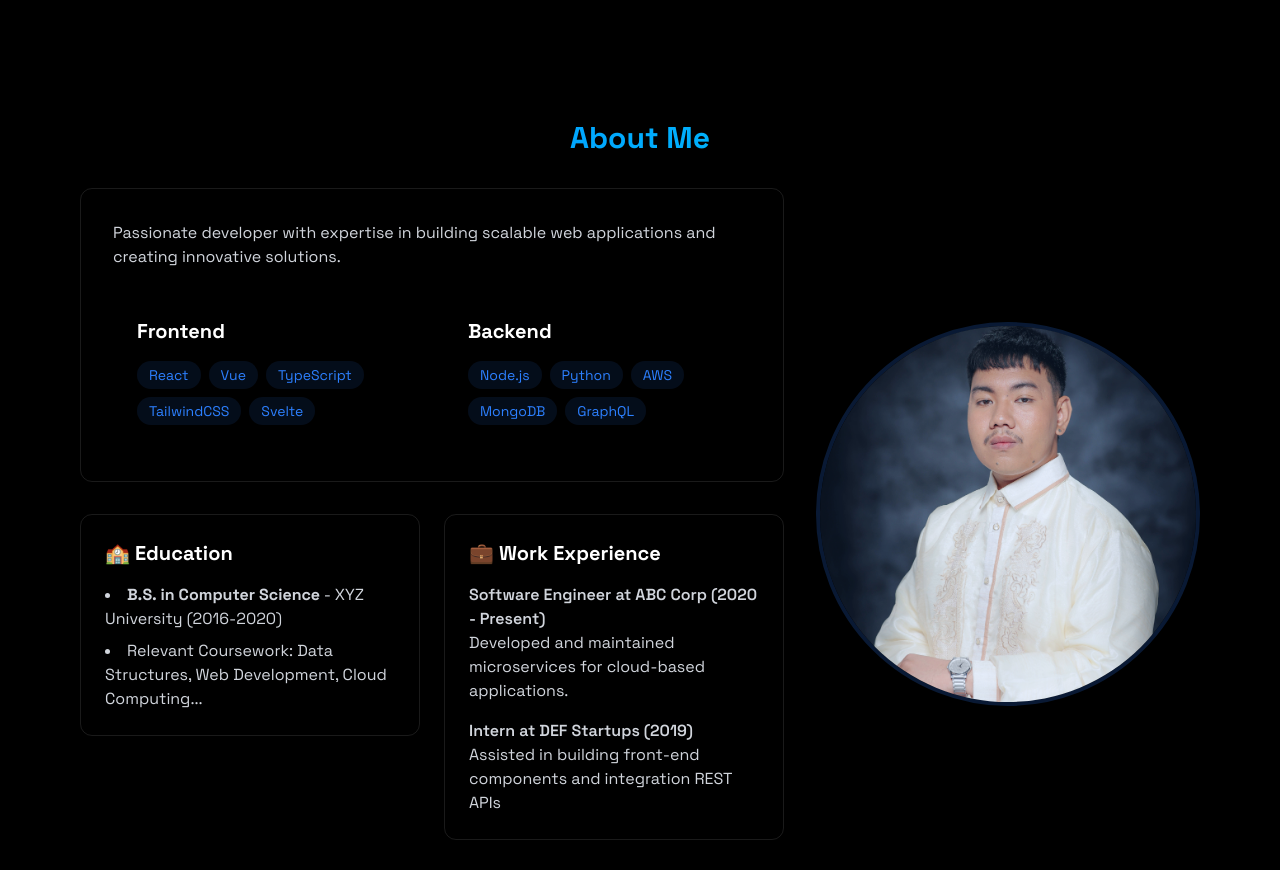
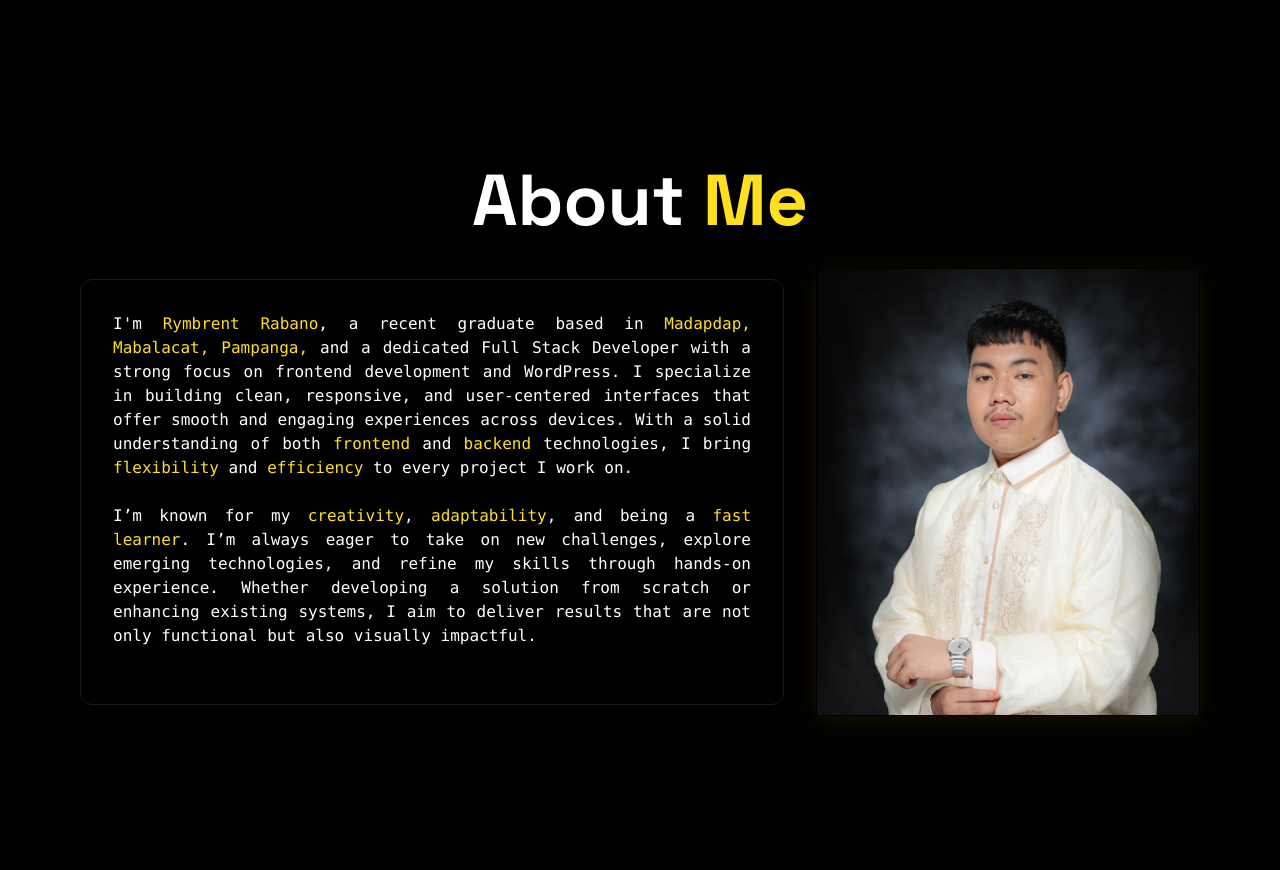
Before and after one commit to RRymbrent/react-portfolio, a React (Vite) app: page / in a window 1280 px wide. Shown: the part 760-1630 px from the top of the page. After the commit the page ends 1600 px from the top, so only its background shows below. Built offline with nearby package versions, Linux system fonts and the light colour scheme.

Commit message:
fourth commit

```diff
--- a/src/components/MobileMenu.jsx
+++ b/src/components/MobileMenu.jsx
@@ -19,6 +19,9 @@ export const MobileMenu = ({ menuOpen, setMenuOpen }) => {
       <a href="#about" onClick={() => setMenuOpen(false)}
         className={`text-2xl font-semibold text-white my-4 px-4 py-2 transition-all duration-300 transform hover:bg-white hover:text-black rounded-md
             ${menuOpen ? "opacity-100 translate-y-0" : "opacity-0 translate-y-5"}`}>About</a>
+      <a href="#skills" onClick={() => setMenuOpen(false)}
+        className={`text-2xl font-semibold text-white my-4 px-4 py-2 transition-all duration-300 transform hover:bg-white hover:text-black rounded-md
+            ${menuOpen ? "opacity-100 translate-y-0" : "opacity-0 translate-y-5"}`}>Skills</a>
       <a href="#projects"onClick={() => setMenuOpen(false)}
         className={`text-2xl font-semibold text-white my-4 px-4 py-2 transition-all duration-300 transform hover:bg-white hover:text-black rounded-md
             ${menuOpen ? "opacity-100 translate-y-0" : "opacity-0 translate-y-5"}`}>Projects</a>
--- a/src/components/Navbar.jsx
+++ b/src/components/Navbar.jsx
@@ -48,6 +48,12 @@ export const Navbar = ({ menuOpen, setMenuOpen }) => {
               About
             </a>
             <a
+              href="#skills"
+              className="text-gray-300 hover:text-white transition-colors hover:bg-white/50 rounded px-3 py-1"
+            >
+              Skills
+            </a>
+            <a
               href="#projects"
               className="text-gray-300 hover:text-white transition-colors hover:bg-white/50 rounded px-3 py-1"
             >
--- a/src/components/sections/About.jsx
+++ b/src/components/sections/About.jsx
@@ -1,7 +1,8 @@
-// src/components/sections/About.jsx
+
 import { useEffect, useRef, useState } from 'react';
+import profilepic from '../../images/profile.jpg';
 
-// Reveal Animation Components
+
 const RevealFromTop = ({ children, delay = 0 }) => {
   const [isVisible, setIsVisible] = useState(false);
   const ref = useRef(null);
@@ -92,7 +93,7 @@ const RevealFromRight = ({ children, delay = 0 }) => {
   );
 };
 
-// Skill Item with individual animation
+
 const SkillItem = ({ children, index }) => {
   const [isVisible, setIsVisible] = useState(false);
   const ref = useRef(null);
@@ -124,7 +125,7 @@ const SkillItem = ({ children, index }) => {
   );
 };
 
-// Main About Component
+
 export const About = () => {
   const frontendSkills = [
     "React",
@@ -140,92 +141,40 @@ export const About = () => {
     <section id="about" className="min-h-screen flex items-center justify-center py-20">
       <div className="max-w-6xl mx-auto px-4">
         <RevealFromTop>
-          <h2 className="text-3xl font-bold mb-8 bg-gradient-to-r from-blue-500 to-cyan-400 bg-clip-text text-transparent text-center">
-            About Me
+          <h2 className="text-7xl font-bold mb-8 bg-gradient-to-r font-bold text-center">
+            About <span className='text-yellow-300'>Me</span>
           </h2>
         </RevealFromTop>
 
         <div className="flex flex-col lg:flex-row gap-8 items-center">
-          {/* Content Column */}
           <div className="flex-1">
             <RevealFromTop delay="100">
-              <div className="rounded-xl p-8 border border-white/10 hover:-translate-y-1 transition-all">
-                <p className="text-gray-300 mb-6">
-                  Passionate developer with expertise in building scalable web
-                  applications and creating innovative solutions.
+              <div className="rounded-xl p-8 border border-white/10 hover:-translate-y-1 hover:scale-105 transition-all">
+                <p className="text-white mb-6 font-mono text-justify text-md">
+                I'm <span className='text-yellow-300'>Rymbrent Rabano</span>, a recent graduate based in <span className='text-yellow-300'>Madapdap, Mabalacat, Pampanga,</span>  and a dedicated Full Stack Developer with a strong focus on frontend development and WordPress.
+                I specialize in building clean, responsive, and user-centered interfaces that offer smooth and engaging experiences across devices.
+                With a solid understanding of both <span className='text-yellow-300'>frontend</span> and <span className='text-yellow-300'>backend</span> technologies, I bring <span className='text-yellow-300'>flexibility</span> and <span className='text-yellow-300'>efficiency</span> to every project I work on.
                 </p>
-
-                <div className="grid grid-cols-1 md:grid-cols-2 gap-6">
-                  <div className="rounded-xl p-6 hover:-translate-y-1 transition-all">
-                    <RevealFromLeft delay="200">
-                      <h3 className="text-xl font-bold mb-4">Frontend</h3>
-                    </RevealFromLeft>
-                    <div className="flex flex-wrap gap-2">
-                      {frontendSkills.map((tech, index) => (
-                        <SkillItem key={index} index={index}>
-                          {tech}
-                        </SkillItem>
-                      ))}
-                    </div>
-                  </div>
-
-                  <div className="rounded-xl p-6 hover:-translate-y-1 transition-all">
-                    <RevealFromRight delay="200">
-                      <h3 className="text-xl font-bold mb-4">Backend</h3>
-                    </RevealFromRight>
-                    <div className="flex flex-wrap gap-2">
-                      {backendSkills.map((tech, index) => (
-                        <SkillItem key={index} index={index + frontendSkills.length}>
-                          {tech}
-                        </SkillItem>
-                      ))}
-                    </div>
-                  </div>
-                </div>
+                <p className="text-white mb-6 font-mono text-justify">
+                I’m known for my <span className='text-yellow-300'>creativity</span>, <span className='text-yellow-300'>adaptability</span>, and being a <span className='text-yellow-300'>fast learner</span>.
+                I’m always eager to take on new challenges, explore emerging technologies, and refine my skills through hands-on experience.
+                Whether developing a solution from scratch or enhancing existing systems, I aim to deliver results that are not only functional but also visually impactful.
+                </p>
               </div>
-            </RevealFromTop>
-
-            <div className="grid grid-cols-1 md:grid-cols-2 gap-6 mt-8">
-              <RevealFromLeft delay="300">
-                <div className="p-6 rounded-xl border border-white/10 hover:-translate-y-1 transition-all">
-                  <h3 className="text-xl font-bold mb-4">🏫 Education</h3>
-                  <ul className="list-disc list-inside text-gray-300 space-y-2">
-                    <li>
-                      <strong>B.S. in Computer Science</strong> - XYZ University (2016-2020)
-                    </li>
-                    <li>Relevant Coursework: Data Structures, Web Development, Cloud Computing...</li>
-                  </ul>
-                </div>
-              </RevealFromLeft>
-
-              <RevealFromRight delay="300">
-                <div className="p-6 rounded-xl border border-white/10 hover:-translate-y-1 transition-all">
-                  <h3 className="text-xl font-bold mb-4">💼 Work Experience</h3>
-                  <div className="space-y-4 text-gray-300">
-                    <div>
-                      <h4 className="font-semibold">Software Engineer at ABC Corp (2020 - Present)</h4>
-                      <p>Developed and maintained microservices for cloud-based applications.</p>
-                    </div>
-                    <div>
-                      <h4 className="font-semibold">Intern at DEF Startups (2019)</h4>
-                      <p>Assisted in building front-end components and integration REST APIs</p>
-                    </div>
-                  </div>
-                </div>
-              </RevealFromRight>
-            </div>
+              </RevealFromTop>
           </div>
 
-          {/* Image Column */}
-          <RevealFromRight delay="400">
+          <RevealFromRight delay={200}>
             <div className="flex-1 flex justify-center lg:justify-end">
-              <div className="relative w-64 h-64 md:w-80 md:h-80 lg:w-96 lg:h-96 rounded-full overflow-hidden border-4 border-blue-500/20 hover:border-blue-500/40 transition-all duration-300 group">
-                <img
-                  src="/images/profile.jpg" // Image path remains unchanged
-                  alt="Profile"
-                  className="w-full h-full object-cover group-hover:scale-105 transition-transform duration-500"
-                />
-                <div className="absolute inset-0 bg-blue-500/10 group-hover:bg-transparent transition-all duration-300"></div>
+                <div className="relative w-64 h-80 md:w-80 md:h-96 lg:w-96 lg:h-[28rem] overflow-hidden border border-transparent hover:border-yellow-300 hover:rounded-lg transition-all duration-300 group shadow-[0_4px_20px_rgba(234,179,8,0.1)] hover:shadow-[0_8px_30px_rgba(234,179,8,0.2)]">
+                <img src={profilepic} alt="Profile" className="w-full h-full object-cover group-hover:scale-105 transition-transform duration-500 r"/>
+                <div className="absolute inset-0 bg-gradient-to-t  via-transparent to-transparent opacity-70 group-hover:opacity-30 transition-all duration-500"></div>
+                <div className="absolute inset-0 border-8 border-transparent  transition-all duration-700"></div>
+
+              <div className="absolute bottom-0 left-0 right-0 p-4 bg-gradient-to-t from-black/80 to-transparent text-white opacity-0 group-hover:opacity-100 transition-opacity duration-300">
+                <h3 className="text-xl font-bold">Rymbrent Rabano</h3>
+                <p className="text-sm text-yellow-300">Full Stack Developer</p>
+                </div>
               </div>
             </div>
           </RevealFromRight>
--- a/src/components/sections/Home.jsx
+++ b/src/components/sections/Home.jsx
@@ -7,7 +7,7 @@ export const Home = () => {
 
                 <h2 className="text-5xl md:text-7xl font-bold mb-6">Hi, I'm Rymbrent</h2>
 
-                <p className="text-yellow-300 text-lg mb-8 max-w-3xl mx-auto text-justify">
+                <p className="text-yellow-300 text-lg mb-8 max-w-3xl mx-auto text-justify font-mono">
                  Frontend Developer | Backend Developer | Wordpress Developer
                 </p>
 
```
Also changed, not shown: src/assets/profile.jpg (deleted), src/components/sections/Skills.jsx (added), src/images/profile.jpg (renamed from public/images/profile.jpg).
